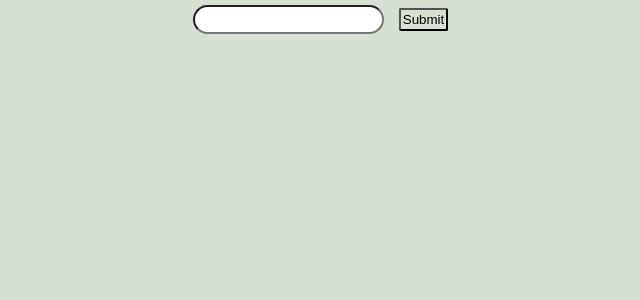
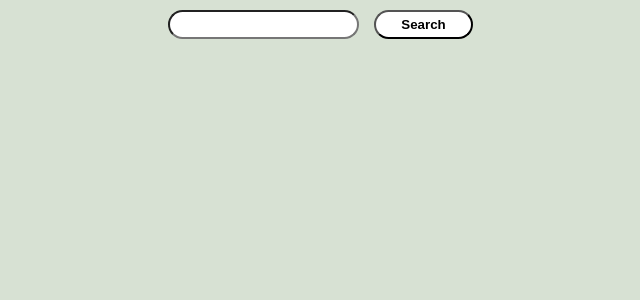
Before and after one commit to kapiljhajhria/movie_grid, a React (Create React App) app: page /search in a window 1280 px wide. Shown: the top 300 px of the page, without its empty margins (327-967 px from the left). Built offline with nearby package versions, Linux system fonts and the light colour scheme.

Commit message:
DONE- on search page the button created is default HTML, so it doesn't look good, make it similar to search button on home page

```diff
--- a/src/SearchPage/index.js
+++ b/src/SearchPage/index.js
@@ -29,7 +29,9 @@ export default class SearchPage extends React.Component {
                         <input type="text" className="searchInput" value={this.state.value}
                                onChange={this.handleChange}/>
                         <Link to={`/search/${this.state.value}`}>
-                            <input type="submit" className="searcPagehbtn" value="Submit"/>
+                            <button className="searchbtn">
+                                Search
+                            </button>
                         </Link>
                     </form>
 
```
